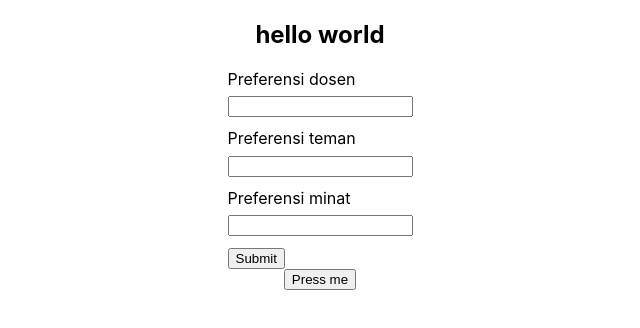
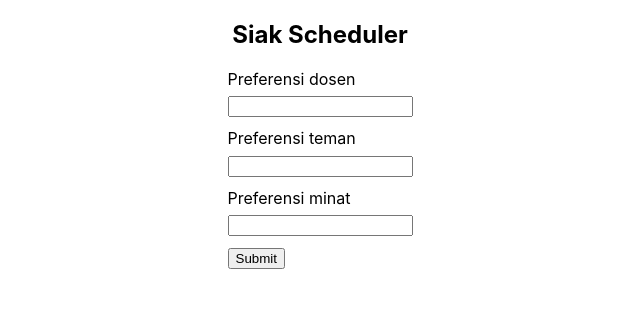
Before and after one commit to pemlog-prolog-ue/siak-scheduler, a React (Create React App) app in the folder siak-scheduler-app/: page / in a window 1280 px wide. Shown: the top 328 px of the page, without its empty margins (320-960 px from the left). Built offline with nearby package versions, Linux system fonts and the light colour scheme.

Commit message:
Add input handler

```diff
--- a/siak-scheduler-app/src/pages/landing.js
+++ b/siak-scheduler-app/src/pages/landing.js
@@ -14,33 +14,46 @@ export default class Landing extends React.Component {
     }
   }
 
-  testStart = () => {
+  dosenHandler = (e) => {
+    this.setState({preferensi_dosen: e.target.value});
+  }
+
+  temanHandler = (e) => {
+    this.setState({preferensi_teman: e.target.value});
+  }
+
+  minatHandler = (e) => {
+    this.setState({preferensi_minat: e.target.value});
+  }
+
+  submitHandler = (e) => {
+    var data = {
+      "preferensi_dosen": this.state.preferensi_dosen,
+      "preferensi_teman": this.state.preferensi_teman,
+      "preferensi_minat": this.state.preferensi_minat
+    }
+    e.preventDefault();
     var pl = require("tau-prolog")
     var session = pl.create(1000);
     const program = `
-      kelas(k_014,mk_05,'A').
-      kelas(k_015,mk_05,'B').
-      kelas(k_016,mk_05,'C').
-      kelas(k_017,mk_05,'D').
-      kelas(k_018,mk_05,'E').
-      kelas(k_019,mk_05,'F').
-      kelas(k_020,mk_05,'G').
+      dosen(d_01, 'Dr. Dra. Saul James, M.Sc.').
+      dosen(d_02, 'Dr.Eng. Eleanor Bell, S.Kom., M.Eng.').
+      dosen(d_03, 'Dr. Jon Ramsey, S.Kom., M.Kom.').
+      dosen(d_04, 'Prof. Drs. Emilio Washington, M.Sc., Ph.D.').
+      dosen(d_05, 'Paul Wood, S.Kom., M.Sc.').
     `;
-    const query = `
-      kelas(X, mk_05,Y).
-    `
+
+    const query = "dosen(" + this.state.preferensi_dosen + ",R).";
+
     const show = ans => {
       var jangke = session.format_answer(ans);
-      this.setState({
-        result: jangke
-      });
-      // console.log(this.state.result);
-      // console.log(this.state.num);
-      this.setState({
-        num: this.state.num + 1
-      });
-      this.state.list_result.push(this.state.result);
+      var substr = jangke.substring(0,1);
+      if (substr === "R") {
+        this.setState({result: jangke});
+      }
+      console.log(jangke);
     }
+
     session.consult(program, {
       success: function() {
         session.query(query, {
@@ -57,33 +70,31 @@ export default class Landing extends React.Component {
   }
 
   render() {
-    console.log("LAST")
-    console.log(this.state.list_result)
     return (
-      <div class="main-container">
+      <div className="main-container">
         <h2>
-          hello world
+          Siak Scheduler
         </h2>
-        <form class="form-container">
-          <div class="field-container">
+        <form className="form-container" onSubmit={this.submitHandler}>
+          <div className="field-container">
             <label>Preferensi dosen</label>
-            <input type="text" value={this.state.preferensi_dosen} />
+            <input type="text" value={this.state.preferensi_dosen}
+            onChange={this.dosenHandler}/>
           </div>
-          <div class="field-container">
+          <div className="field-container">
             <label>Preferensi teman</label>
-            <input type="text" value={this.state.preferensi_teman} />
+            <input type="text" value={this.state.preferensi_teman}
+            onChange={this.temanHandler}/>
           </div>
-          <div class="field-container">
+          <div className="field-container">
             <label>Preferensi minat</label>
-            <input type="text" value={this.state.preferensi_minat} />
+            <input type="text" value={this.state.preferensi_minat}
+            onChange={this.minatHandler}/>
           </div>
-          <input type="submit" value="Submit" />
+          <button type="submit" >Submit</button>
         </form>
-        <button onClick={this.testStart}>
-          Press me
-        </button>
         <p>
-          {this.state.list_result}
+          {this.state.result}
         </p>
       </div>
     );
```
